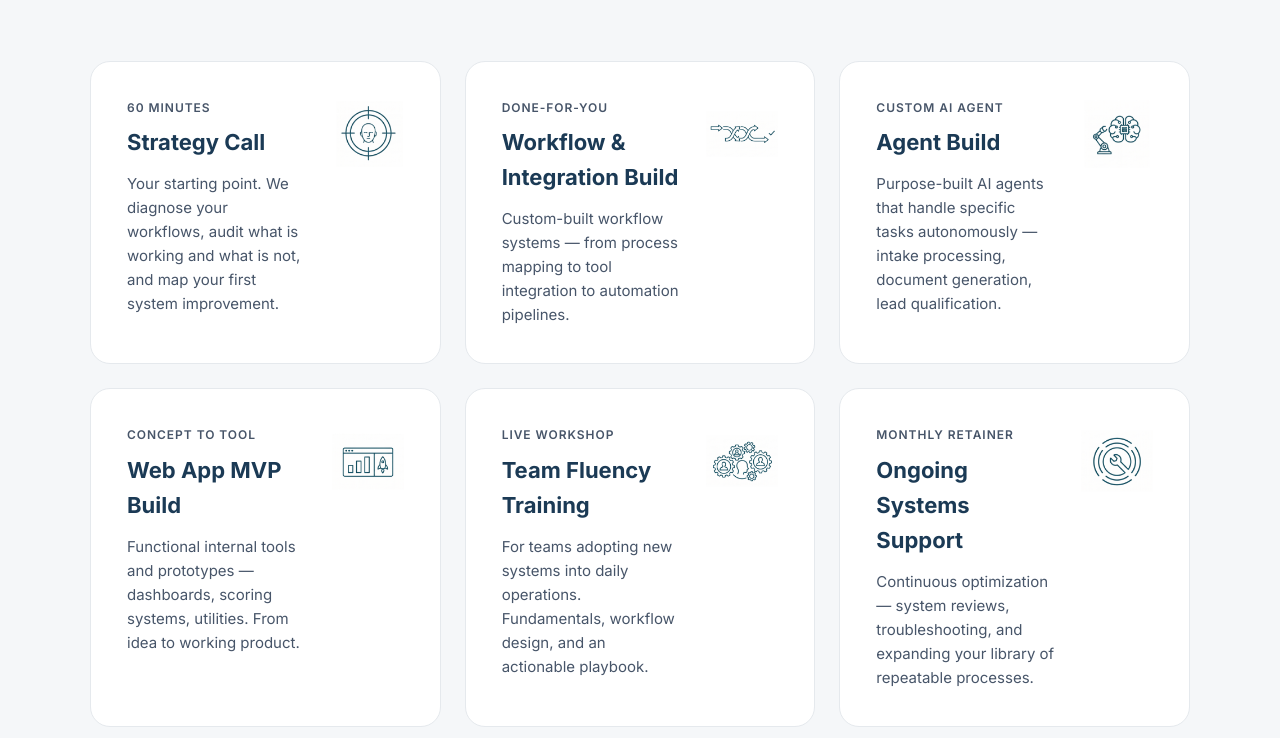
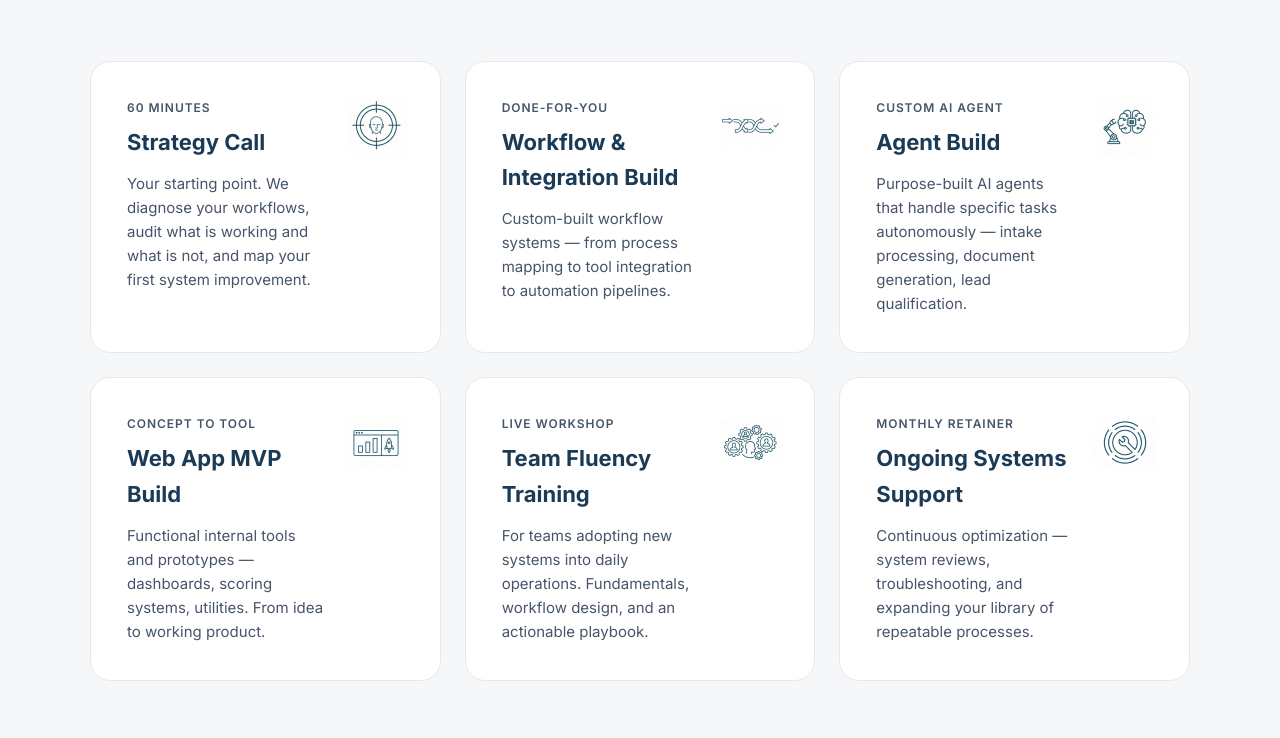
Before and after one commit to frontrowatthecartesiantheater-blip/BottBott-, a plain HTML site: page index.html in a window 1280 px wide. Shown: the part 1522-2260 px from the top of the page. Drawn offline with Linux system fonts and the light colour scheme.

Commit message:
Add files via upload

```diff
--- a/index.html
+++ b/index.html
@@ -477,10 +477,7 @@
       border-radius: 20px;
       border: 1px solid var(--grey-200);
       transition: transform 0.3s, box-shadow 0.3s;
-      display: flex;
-      justify-content: space-between;
-      align-items: flex-start;
-      gap: 24px;
+      position: relative;
     }
 
     .service-card:hover {
@@ -489,15 +486,16 @@
     }
 
     .service-content {
-      flex: 1;
+      padding-right: 80px;
     }
 
     .service-icon {
-      width: 72px;
-      height: 72px;
+      width: 64px;
+      height: 64px;
       object-fit: contain;
-      flex-shrink: 0;
-      order: 2;
+      position: absolute;
+      top: 32px;
+      right: 32px;
     }
 
     .service-meta {
```
